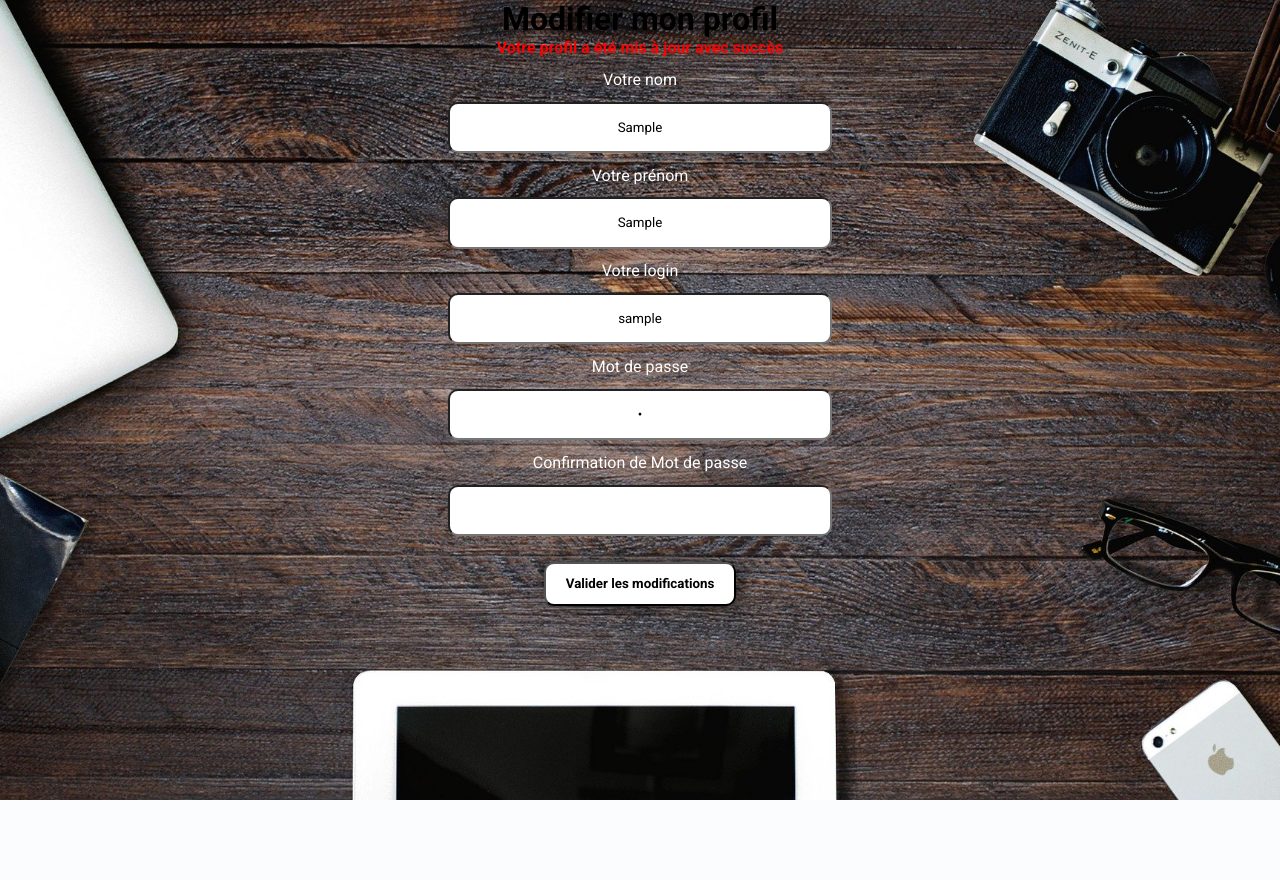
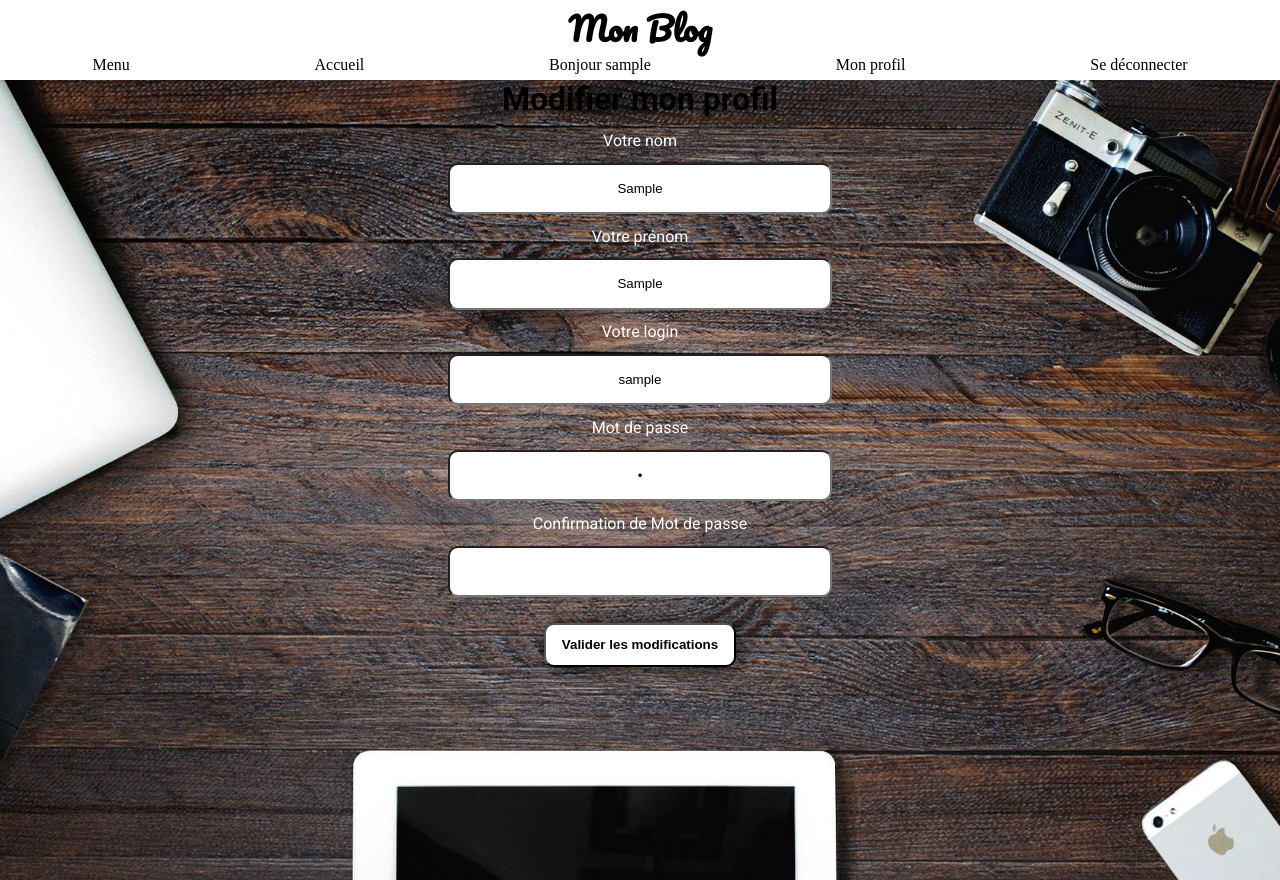
Before and after one commit to coralie-fortunato/module-connexion, a PHP site: page /profil.php in a window 1280 px wide. Before the commit the page ends 800 px from the top, so only its background shows below. Run offline with PHP 8.4, Linux system fonts and the light colour scheme; the visitor is signed in with stand-in values (Sample User, id 1); tables that the repository leaves empty or names only in its code hold one stand-in row (values such as "Sample post").

Commit message:
Mise en place header

```diff
--- a/admin.php
+++ b/admin.php
@@ -1,6 +1,6 @@
 <?php
 session_start();
-if($_SESSION["connected"] != 0){
+if($_SESSION["login"] != "admin"){
     header("location:index.php");
 }
 
@@ -15,7 +15,7 @@ $query2=mysqli_query($db, $requete2);
 $data_users=mysqli_fetch_all($query);
 $column_name= mysqli_fetch_all($query2);
 
-
+require_once "function.php"
 ?>
 <!DOCTYPE html>
 <html lang="en">
@@ -27,6 +27,7 @@ $column_name= mysqli_fetch_all($query2);
 </head>
 <body>
     <header>
+    <?php include("header.php");?>
 
     </header>
     <main class="main_admin">
--- /dev/null
+++ b/header.php
@@ -0,0 +1,32 @@
+
+<h1>Mon Blog</h1>
+
+<?php if(is_connected()):?>
+
+<nav>
+        <ul>
+        <li>Menu</li>
+        <li><a href="index.php">Accueil</a></li>
+        <?php if(!is_connected()):?>
+        <li><a href="connexion.php">Se connecter</a></li>
+        <li><a href="inscription.php">S'inscrire</a></li>
+        <?php endif; ?>
+        <?php if(is_connected()):?>
+        <li>Bonjour <?= $_SESSION["login"]?> </li>
+        <li><a href="profil.php">Mon profil</a></li>
+        <?php if($_SESSION["login"] == "admin"):?>
+
+       <li><a href="admin.php">Espace administrateur</a></li>
+
+       <?php endif; ?>
+        <li><a href="logout.php">Se déconnecter</a></li>
+
+        <?php endif; ?>
+
+
+
+
+
+        </ul>
+    </nav>
+<?php endif; ?>
--- a/profil.php
+++ b/profil.php
@@ -28,34 +28,14 @@ if(isset($_POST["modifier"]) ){
     `prenom`='$prenom',`nom`='$nom',`password`='$password' WHERE login='".$_SESSION["login"]."'";
 
     if($password=$password_repeat){
-        if($data["nom"] != $nom){
+        if($data["nom"] != $nom || $data["prenom"] != $prenom || $data["login"] != $login || $data["password"] != $password ){
 
             mysqli_query($db, $req_update);
             header("location:profil.php");
 
 
         }
-        if($data["prenom"] != $prenom){
 
-            mysqli_query($db, $req_update);
-            header("location:profil.php");
-
-        }
-
-        if($data["login"] != $login){
-            mysqli_query($db, $req_update);
-            header("location:connexion.php");
-
-
-
-        }
-        if($data["password"] != $password){
-
-            mysqli_query($db, $req_update);
-            header("location:profil.php");
-
-
-        }
 
     }
     else{
@@ -64,10 +44,10 @@ if(isset($_POST["modifier"]) ){
 
 
 
+
+
 }
-else{
-    $message="Votre profil a été mis à jour avec succès";
-}
+
 
 
 ?>
@@ -81,6 +61,7 @@ else{
 </head>
 <body>
     <header>
+        <?php include("header.php");?>
 
     </header>
     <main>
--- a/style.css
+++ b/style.css
@@ -1,14 +1,20 @@
 @import url('https://fonts.googleapis.com/css2?family=Roboto:ital,wght@0,100;0,300;0,400;0,500;0,700;0,900;1,100;1,300;1,400;1,500;1,700;1,900&display=swap');
+@import url('https://fonts.googleapis.com/css2?family=Pacifico&display=swap');
 *{
     box-sizing: border-box;
-    font-family: 'Roboto', sans-serif;
+
     text-align: center;
     margin: 0;
     padding: 0;
 
 }
+header{
+    height: 10vh;
+}
+header h1{
+    font-family: 'Pacifico', cursive;
 
-
+}
 nav ul{
     display: flex;
     justify-content: space-around;
@@ -22,6 +28,7 @@ main{
     background: url(src/img/mockup-863469_1920.jpg) no-repeat center ;
     background-size:cover;
     height: 100vh;
+    font-family: 'Roboto', sans-serif;
 }
 
 .accueil-titre{
```
Also changed, not shown: connexion.php (+7 -3 lines), index.php (+1 -26 lines).
